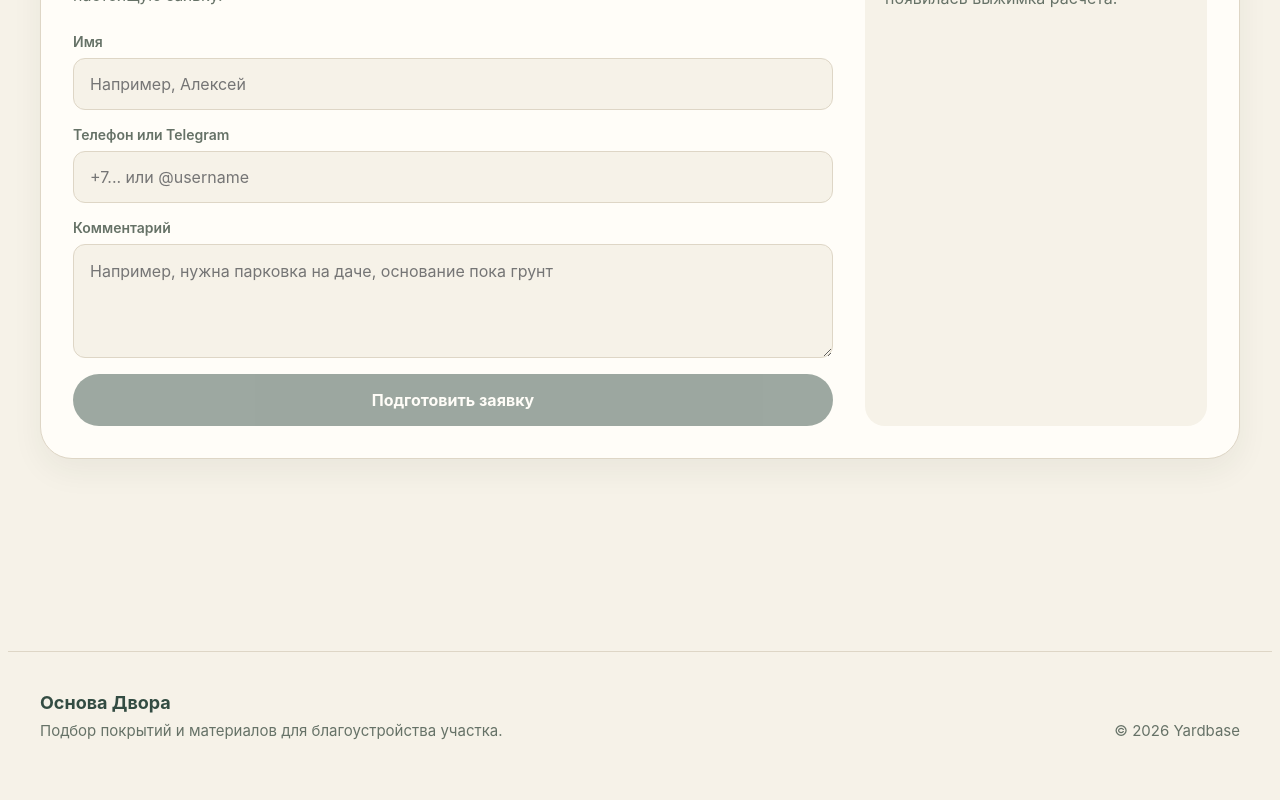
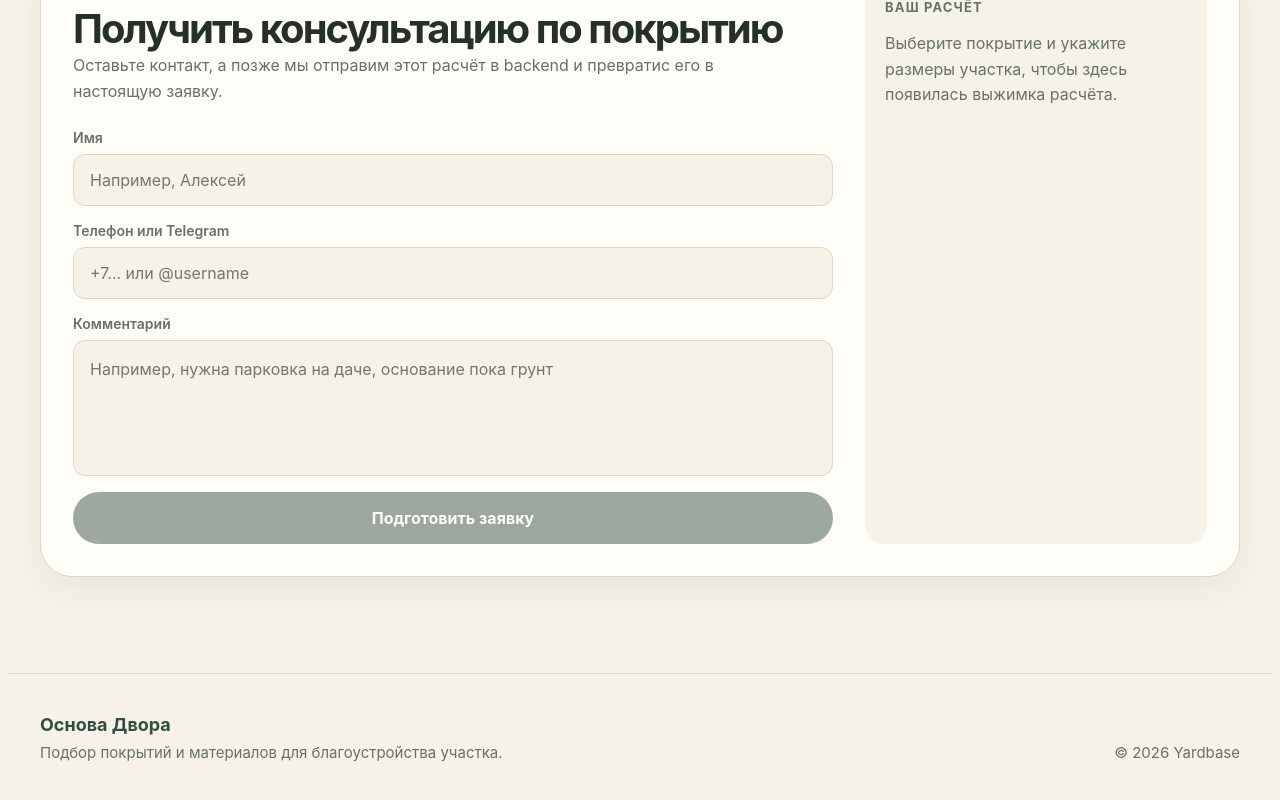
Before and after one commit to Koha90/yardbase-web, a React (Vite) app: page / in a window 1280 px wide. Shown: the part 2872-3672 px from the top of the page. Built offline with nearby package versions, Linux system fonts and the light colour scheme.

Commit message:
lead: add estimate request form

```diff
--- a/src/components/LeadForm/LeadForm.module.scss
+++ b/src/components/LeadForm/LeadForm.module.scss
@@ -81,9 +81,10 @@ h2 {
   }
 
   textarea {
-    resize: vertical;
-    min-height: 7rem;
+    resize: none;
+    min-height: 8.5rem;
     padding: 1rem;
+    line-height: 1.5;
   }
 }
 
--- a/src/pages/HomePage/HomePage.tsx
+++ b/src/pages/HomePage/HomePage.tsx
@@ -288,6 +288,7 @@ export function HomePage() {
               onEstimateChange={handleEstimateChange}
             />
           </Container>
+        </section>
 
         <section className={styles.lead} id="lead">
           <Container>
@@ -298,7 +299,6 @@ export function HomePage() {
             />
           </Container>
         </section>
-        </section>
       </main>
 
       <Footer />
```
Lines whose indentation alone changed are shown as unchanged.
